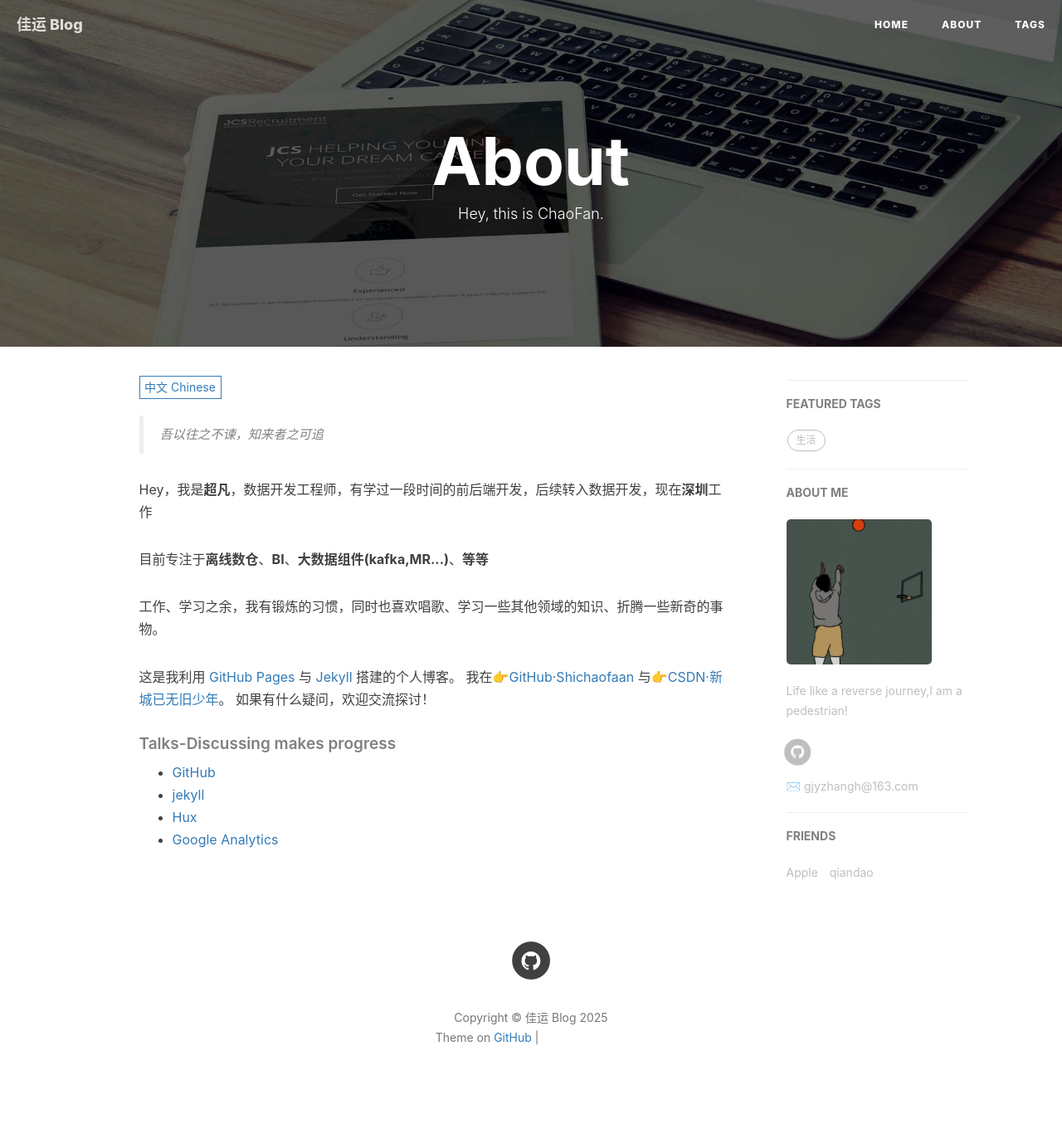
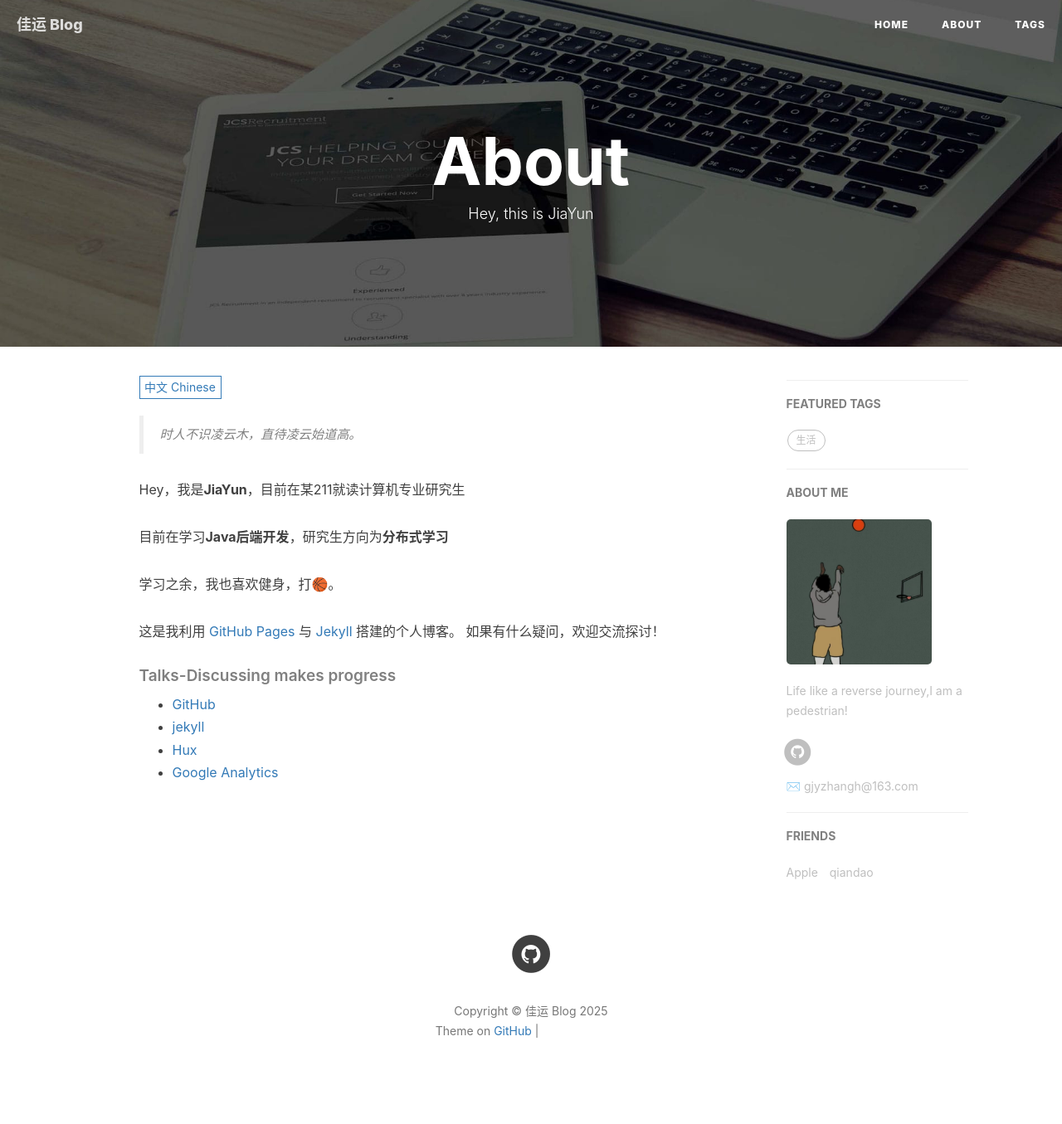
Before and after one commit to gjyAdimin2/gjyAdimin2.github.io, a Jekyll site: the page built from about.html, in a window 1280 px wide. Shown: the whole page at 83% size. Built offline with Jekyll 4.4.1, drawn with Linux system fonts in a browser that asks for light colours; nearby versions of some CDN libraries; comment, search, counter and statistics services are not loaded; grey boxes are pictures that could not be loaded.

Commit message:
Update about.html

```diff
--- a/about.html
+++ b/about.html
@@ -1,7 +1,7 @@
 ---
 layout: page
 title: "About"
-description: "Hey, this is ChaoFan."
+description: "Hey, this is JiaYun"
 header-img: "img/post-bg-rwd.jpg"
 ---
 
@@ -15,18 +15,16 @@ header-img: "img/post-bg-rwd.jpg"
 <div class="zh post-container">
 
     <!--copied from markdown -->
-    <blockquote><p>吾以往之不谏，知来者之可追<br></p></blockquote>
+    <blockquote><p>时人不识凌云木，直待凌云始道高。<br></p></blockquote>
 
-    <p>Hey，我是<strong>超凡</strong>，数据开发工程师，有学过一段时间的前后端开发，后续转入数据开发，现在<strong>深圳</strong>工作</p>
+    <p>Hey，我是<strong>JiaYun</strong>，目前在某211就读计算机专业研究生</p>
 
-    <p>目前专注于<strong>离线数仓</strong>、<strong>BI</strong>、<strong>大数据组件(kafka,MR...)</strong>、<strong>等等</strong></p>
+    <p>目前在学习<strong>Java后端开发</strong>，研究生方向为<strong>分布式学习</strong></p>
 
-    <p>工作、学习之余，我有锻炼的习惯，同时也喜欢唱歌、学习一些其他领域的知识、折腾一些新奇的事物。</p>
+    <p>学习之余，我也喜欢健身，打🏀。</p>
 
     <p>这是我利用 <a href="https://pages.github.com/">GitHub Pages</a>
         与 <a href="http://jekyll.com.cn/">Jekyll</a> 搭建的个人博客。
-        我在<a href="https://github.com/shichaofaan">👉GitHub·Shichaofaan</a>
-        与<a href="https://blog.csdn.net/qq_59002046?type=blog">👉CSDN·新城已无旧少年</a>。
         如果有什么疑问，欢迎交流探讨！</p>
 
     <p></p>
```
